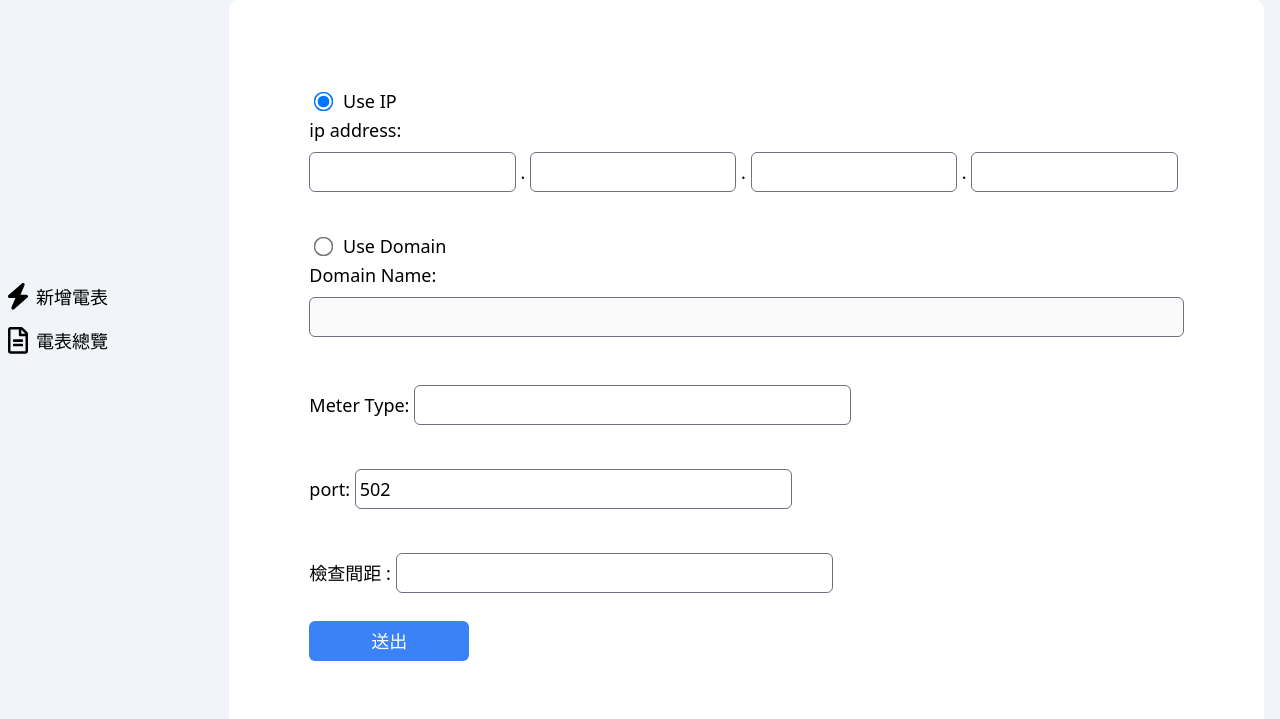
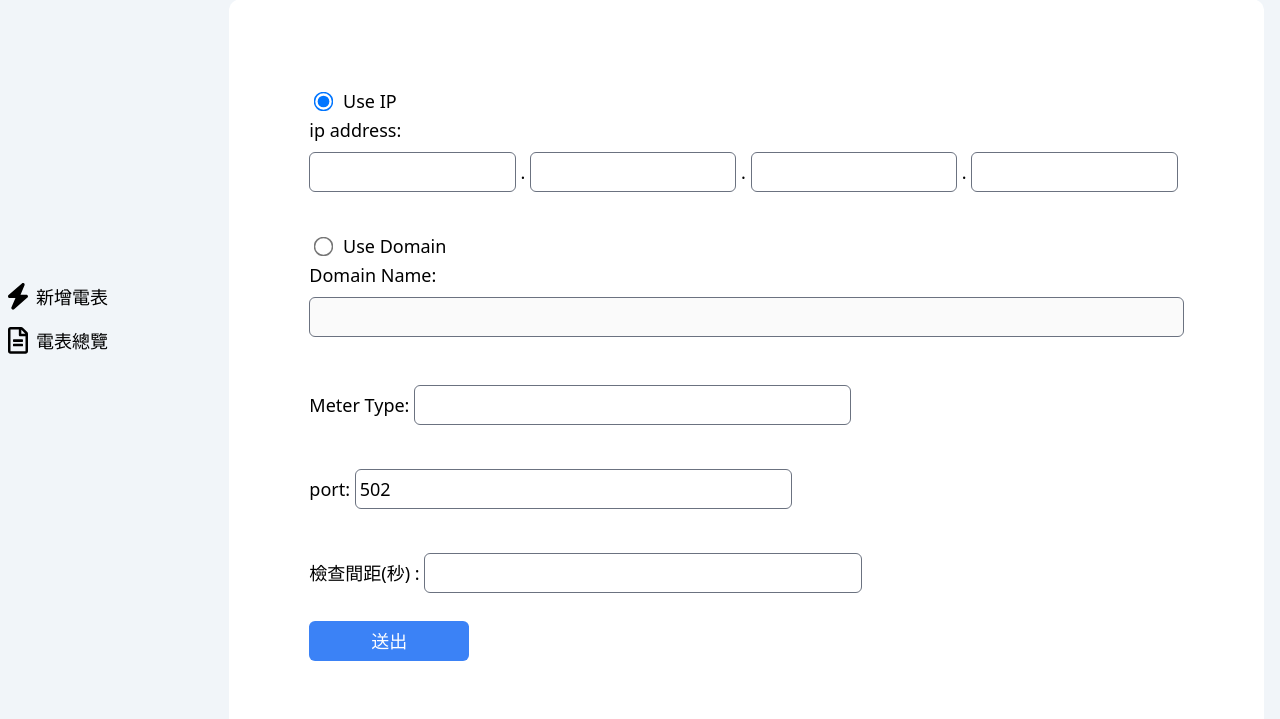
Before and after one commit to justindu1017/Third-PanelWebFE, a Flask app: page / in a window 1280 px wide. Shown: the part 137-856 px from the top of the page. Run offline with Flask 2, Linux system fonts and the light colour scheme; style sheets or scripts are compiled from the project's sources; parts of the project's set-up code (start-up, migrations or seed data) failed here and were passed over.

Commit message:
add template  檢查間距(秒)

```diff
--- a/templates/index.html
+++ b/templates/index.html
@@ -142,7 +142,7 @@ headAddOn%}
       </div>
 
       <div id="PortSec" class="py-2 mb-5">
-        <span>檢查間距
+        <span>檢查間距(秒)
           :</span>
         <input
           type="text"
```
